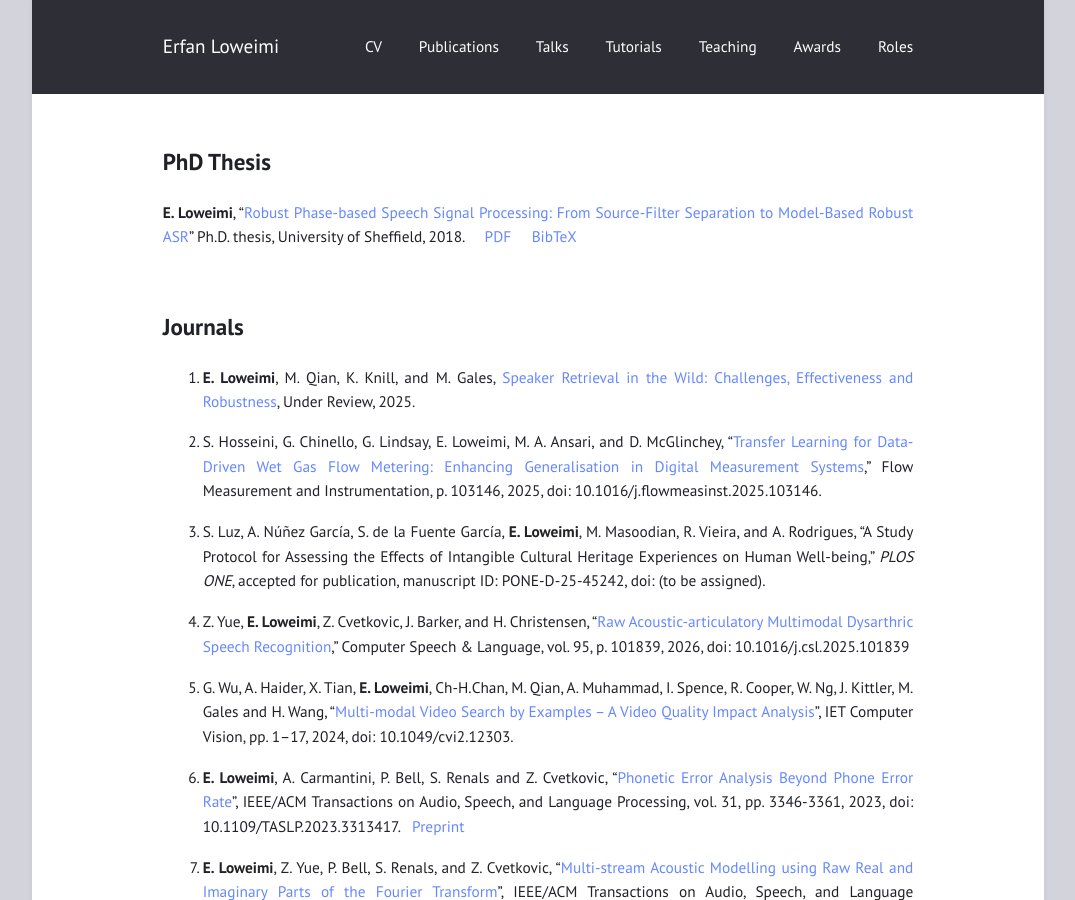
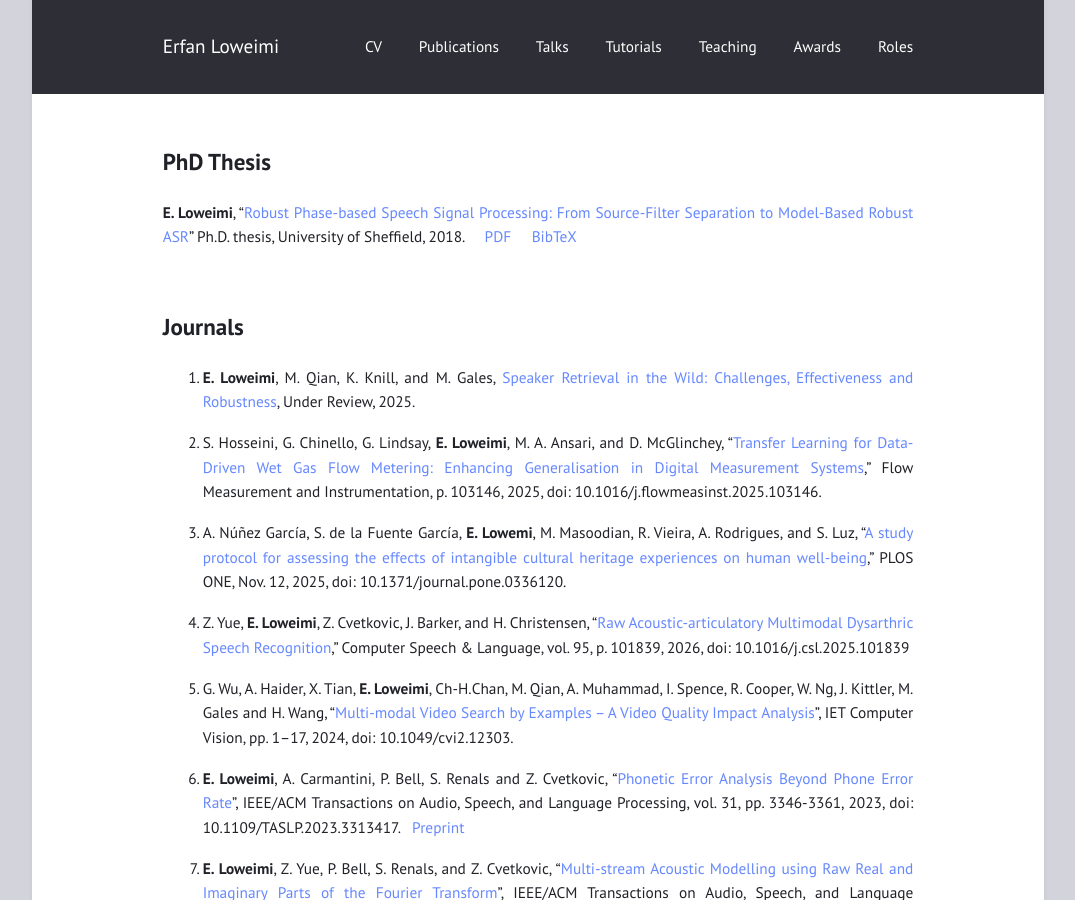
Before and after one commit to eloweimi/eloweimi.github.io, a Jekyll site: the page built from publications.md, in a window 1280 px wide and 900 px high. Shown: the whole window, without its empty margins (102-1177 px from the left). Built offline with Jekyll 4.4.1, drawn with Linux system fonts in a browser that asks for light colours.

Commit message:
Update publications.md

```diff
--- a/publications.md
+++ b/publications.md
@@ -11,9 +11,9 @@ title: ""
 ## Journals ##
 1. **E. Loweimi**, M. Qian, K. Knill, and M. Gales, [Speaker Retrieval in the Wild: Challenges, Effectiveness and Robustness](https://arxiv.org/pdf/2504.18950), Under Review, 2025.
 
-2. S. Hosseini, G. Chinello, G. Lindsay, E. Loweimi, M. A. Ansari, and D. McGlinchey, “[Transfer Learning for Data-Driven Wet Gas Flow Metering: Enhancing Generalisation in Digital Measurement Systems](https://www.sciencedirect.com/science/article/pii/S0955598625003383?via%3Dihub),” Flow Measurement and Instrumentation, p. 103146, 2025, doi: 10.1016/j.flowmeasinst.2025.103146.
+2. S. Hosseini, G. Chinello, G. Lindsay, **E. Loweimi**, M. A. Ansari, and D. McGlinchey, “[Transfer Learning for Data-Driven Wet Gas Flow Metering: Enhancing Generalisation in Digital Measurement Systems](https://www.sciencedirect.com/science/article/pii/S0955598625003383?via%3Dihub),” Flow Measurement and Instrumentation, p. 103146, 2025, doi: 10.1016/j.flowmeasinst.2025.103146.
 
-3. S. Luz, A. Núñez García, S. de la Fuente García, **E. Loweimi**, M. Masoodian, R. Vieira, and A. Rodrigues, “A Study Protocol for Assessing the Effects of Intangible Cultural Heritage Experiences on Human Well-being,” *PLOS ONE*, accepted for publication, manuscript ID: PONE-D-25-45242, doi: (to be assigned).
+3. A. Núñez García, S. de la Fuente García, **E. Lowemi**, M. Masoodian, R. Vieira, A. Rodrigues, and S. Luz, “[A study protocol for assessing the effects of intangible cultural heritage experiences on human well-being](https://journals.plos.org/plosone/article?id=10.1371/journal.pone.0336120),” PLOS ONE, Nov. 12, 2025, doi: 10.1371/journal.pone.0336120.
 
 4. Z. Yue, **E. Loweimi**, Z. Cvetkovic, J. Barker, and H. Christensen, “[Raw Acoustic-articulatory Multimodal Dysarthric Speech Recognition](https://www.sciencedirect.com/science/article/pii/S0885230825000646),” Computer Speech & Language, vol. 95, p. 101839, 2026, doi: 10.1016/j.csl.2025.101839
 
@@ -27,6 +27,7 @@ Modelling using Raw Real and Imaginary Parts of the Fourier Transform](https://i
 8. Z. Yue **<sup>&#8224;</sup>, E. Loweimi <sup>&#8224;</sup>**, J. Barker, H. Christensen, and Z. Cvetkovic, “[Acoustic
 Modelling from Raw Source and Filter Components for Dysarthric Speech Recognition](https://ieeexplore.ieee.org/document/9900378)”,
  IEEE/ACM Transactions on Audio, Speech, and Language Processing, vol. 30, pp. 2968-2980, 2022, doi: 10.1109/TASLP.2022.3205766 (**<sup>&#8224;</sup>** Equal contribution). &nbsp; [Preprint](https://eprints.whiterose.ac.uk/192463/6/Journal_zhengjun_Erfan__source_filter_%20%289%29.pdf)
+
 
 <br>
 
```
